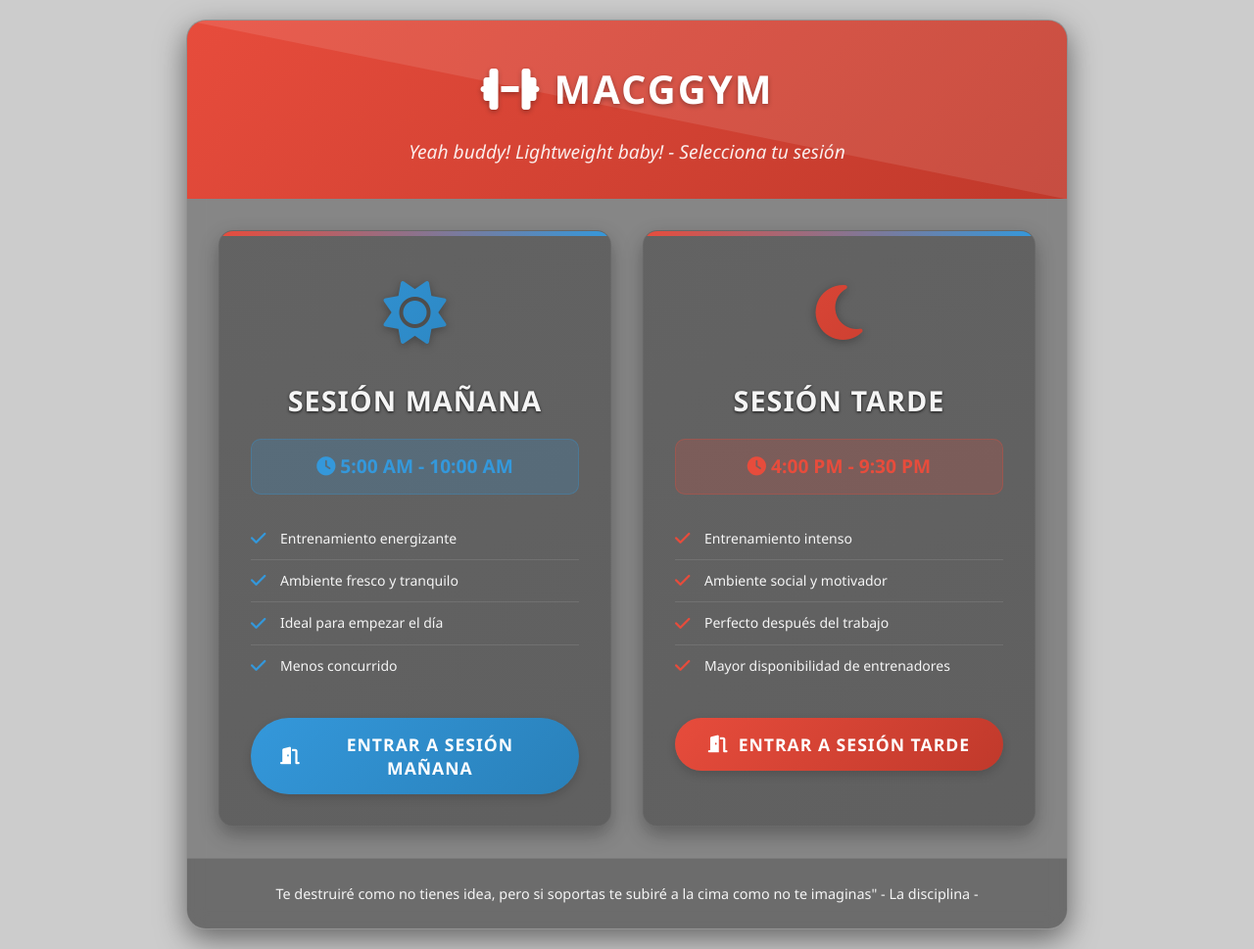
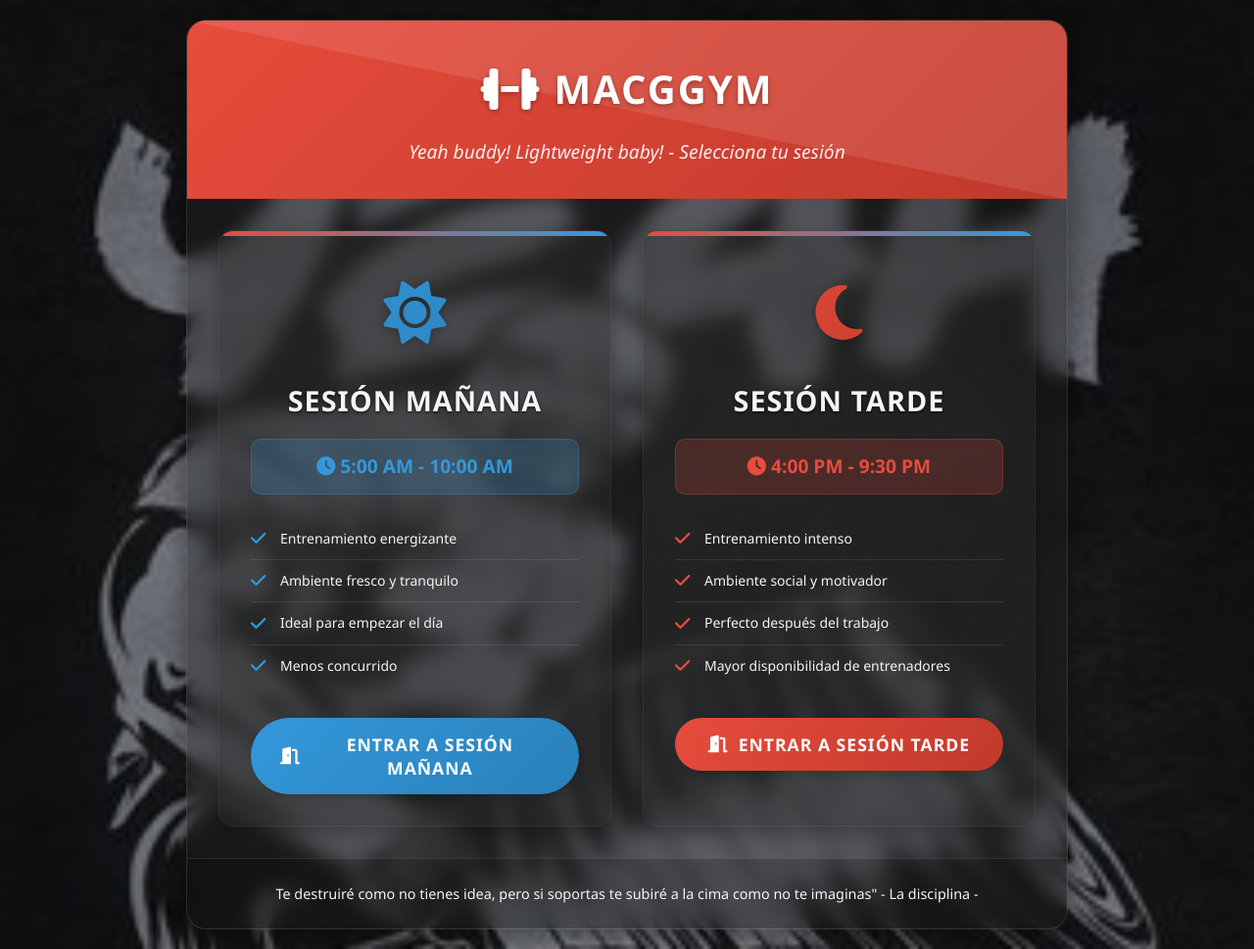
Before and after one commit to caballerooma3-rgb/macggym, a plain HTML site: page index.html in a window 1280 px wide. Shown: the whole page at 98% size. Drawn offline with Linux system fonts and the light colour scheme.

Commit message:
Update index.html

```diff
--- a/index.html
+++ b/index.html
@@ -38,7 +38,7 @@
         body {
             background:
                 linear-gradient(rgba(0, 0, 0, 0.2), rgba(0, 0, 0, 0.2)),
-                url('yeababy.jpg') no-repeat center center fixed;
+                url('yeababy.png') no-repeat center center fixed;
             background-size: cover;
             color: var(--light);
             line-height: 1.6;
```
